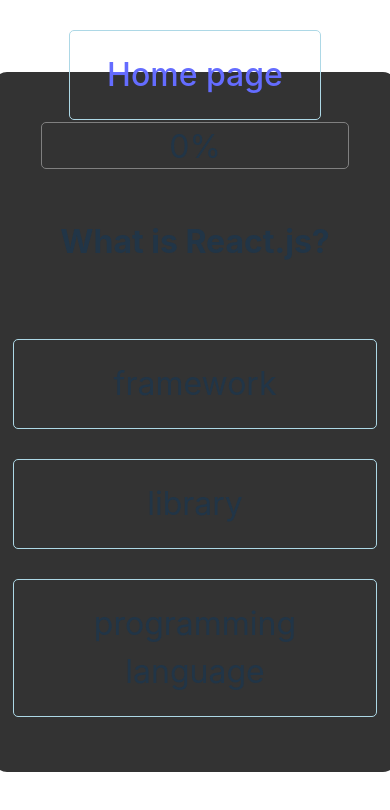
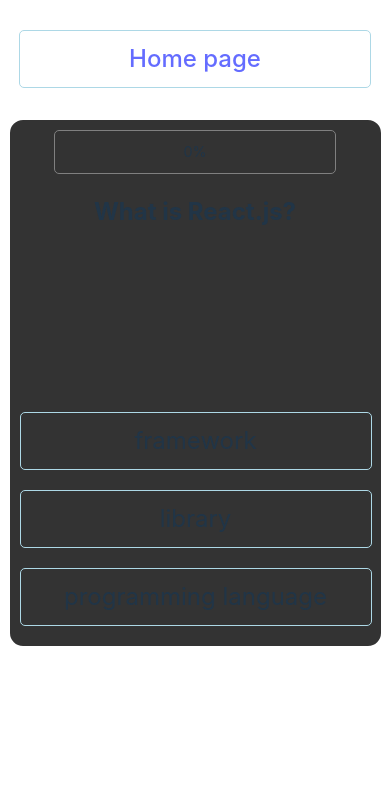
Before and after one commit to lis2612/react-mini-apps, a React (Vite) app: page /react-mini-apps/quiz in a window 390 px wide. Shown: the top 810 px of the page. Built offline with nearby package versions, Linux system fonts and the light colour scheme.

Commit message:
fix mobile styles

```diff
--- a/src/components/Router.jsx
+++ b/src/components/Router.jsx
@@ -10,7 +10,7 @@
     <Link
       to="/react-mini-apps/"
       className="button"
-      style={{ position: "fixed", top: "0",marginTop:"30px" }}>
+      style={{position:"relative",  top: "0",margin:"30px auto" }}>
       Home page
     </Link>
   );
--- a/src/components/screens/Counter/Counter.jsx
+++ b/src/components/screens/Counter/Counter.jsx
@@ -3,18 +3,18 @@
 const Counter = () => {
   const [counter, setCounter] = useState(0);
   return (
-    <div>
-      <div
+    <div className="container">
+      <button
         className="button"
         onClick={() => setCounter(counter + 1)}>
         Counter +1
-      </div>
+      </button>
       <h1 style={{ textAlign: "center" }}>{counter}</h1>
-      <div
+      <button
         className="button"
         onClick={() => setCounter(counter - 1)}>
         Counter -1
-      </div>
+      </button>
     </div>
   );
 };
--- a/src/components/screens/Modal/Modal.module.scss
+++ b/src/components/screens/Modal/Modal.module.scss
@@ -3,8 +3,7 @@
   width: 100vw;
   height: 100vh;
   display: flex;
-
-  align-items: start;
+  align-items: center;
   justify-content: center;
   background-color: rgba($color: black, $alpha: 0.5);
 
@@ -14,9 +13,11 @@
     align-items: center;
     justify-content: center;
     max-width: 350px;
-    padding: 50px 50px;
+    padding: 10px;
     background-color: rgba($color: black, $alpha: 0.8);
     border: 2px solid white;
     border-radius: 15px;
+    text-align: center;
+    text-wrap: balance;
   }
 }
--- a/src/components/screens/Quiz/Quiz.module.scss
+++ b/src/components/screens/Quiz/Quiz.module.scss
@@ -10,21 +10,9 @@
   border: 2px solid white;
   border-radius: 15px;
   @media screen and (max-width: 992px) {
-    width: 98%;
-    padding: 50px 10px;
-  }
-}
-
-.buttonContainer{
-  width: 100%;
-  display: flex;
-  flex-direction: column;
-  align-items: center;
-}
-
-@media screen and (max-width: 992px) {
-  .button {
-    min-width: 80vw;
+    width: 90%;
+    height: 60vh;
+    padding: 10px;
   }
 }
 
@@ -49,17 +37,28 @@
 .currentProgress {
   position: absolute;
   margin: 0;
+  display: flex;
+  align-items: center;
+  justify-content: center;
+  padding: 0;
   width: 100%;
   height: 100%;
   top: 0;
-  text-align: center;
+  font-size: 90%;
 }
 
 .title {
-  min-width: 200px;
+  width: 95%;
   @media screen and (max-width: 992px) {
-    font-size: 2em;
+    height: 200px;
   }
+}
+
+.buttonContainer {
+  width: 100%;
+  display: flex;
+  flex-direction: column;
+  align-items: center;
 }
 
 .smile {
--- a/src/components/screens/Quiz/Result.jsx
+++ b/src/components/screens/Quiz/Result.jsx
@@ -16,7 +16,7 @@
           Try again
         </div>
       ) : (
-        <Link to="/" className="button">Home page</Link>
+        <Link to="/react-mini-apps" className="button">Home page</Link>
       )}
     </>
   );
--- a/src/components/screens/Tictactoe/TicTacToe.jsx
+++ b/src/components/screens/Tictactoe/TicTacToe.jsx
@@ -49,7 +49,7 @@
 
   return (
     <>
-      {winner ? <h1>{winner} win</h1> : <h1>Next step is {isNowX ? "X" : "O"}</h1>}
+      {winner ? <h2>{winner} win</h2> : <h2>Next step is {isNowX ? "X" : "O"}</h2>}
       <Board
         active
         squares={squares}
--- a/src/index.scss
+++ b/src/index.scss
@@ -30,7 +30,7 @@
   align-items: center;
   justify-content: center;
   min-width: 320px;
-  min-height: 100vh;
+  min-height: 100vmin;
 }
 
 h1 {
@@ -42,13 +42,13 @@
   text-align: center;
   text-wrap: balance;
   @media screen and (max-width: 992px) {
-    font-size: 2em;
+    font-size: 1.5em;
   }
 }
 
 p {
   @media screen and (max-width: 992px) {
-    font-size: 2em;
+    font-size: 1.3em;
   }
 }
 
@@ -77,7 +77,7 @@
   display: block;
   margin: 5px;
   padding: 5px 15px;
-  max-width: 250px;
+  max-width: 320px;
   min-width: 200px;
   background-color: transparent;
   border: 1px solid lightblue;
@@ -93,18 +93,20 @@
   }
 
   @media screen and (max-width: 992px) {
-    margin-top: 25px;
-    padding: 20px 25px;
-    font-size: 2em;
+    margin: 10px auto;
+    padding: 10px 15px;
+    font-size: 1.5em;
+    width: 100%;
   }
 }
 
 .container {
   width: 500px;
+  height: 100vmin;
   display: flex;
   flex-direction: column;
   align-items: center;
-  justify-content: center;
+  justify-content: start;
   @media screen and (max-width: 992px) {
     width: 100vw;
   }
```
